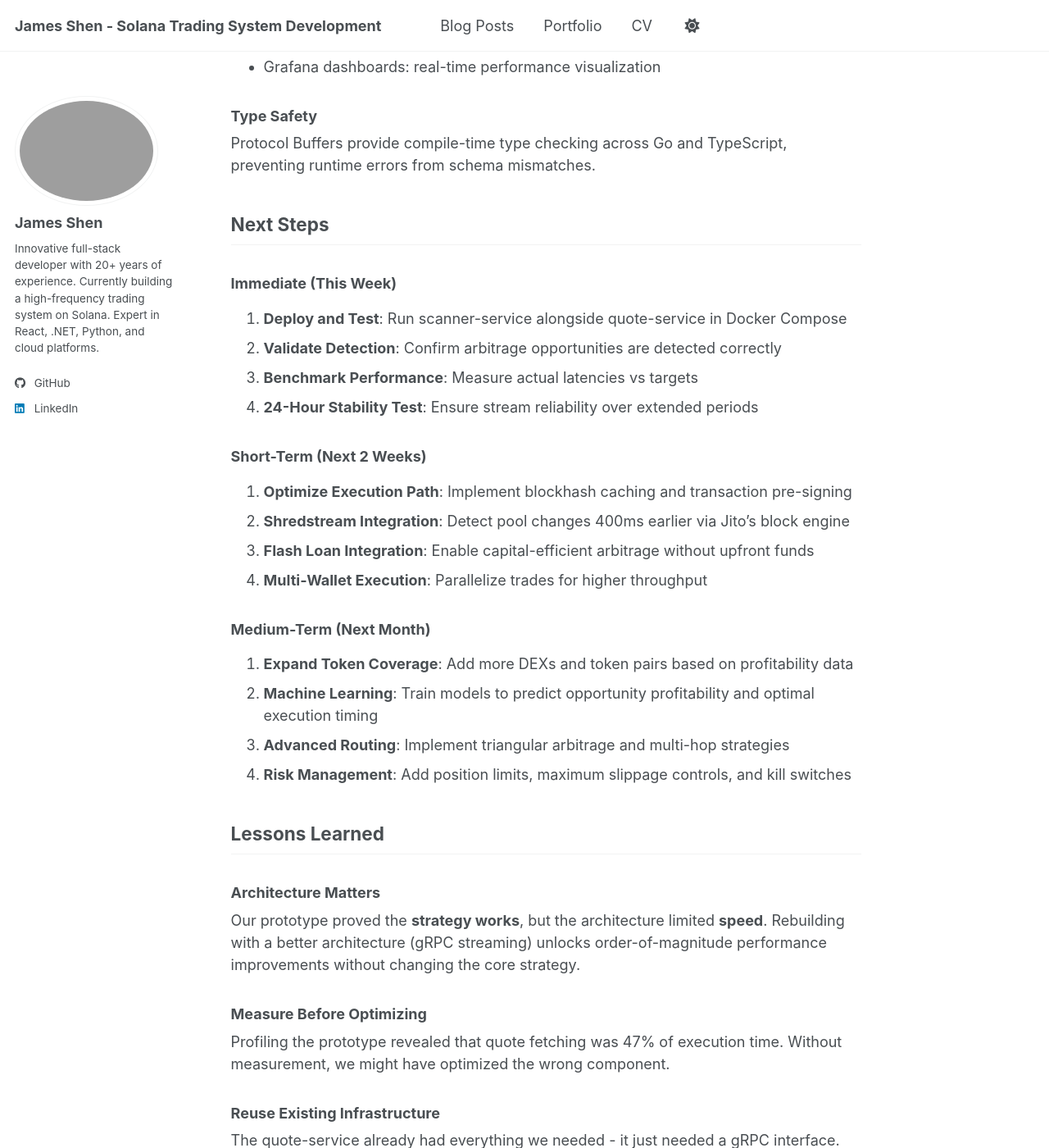
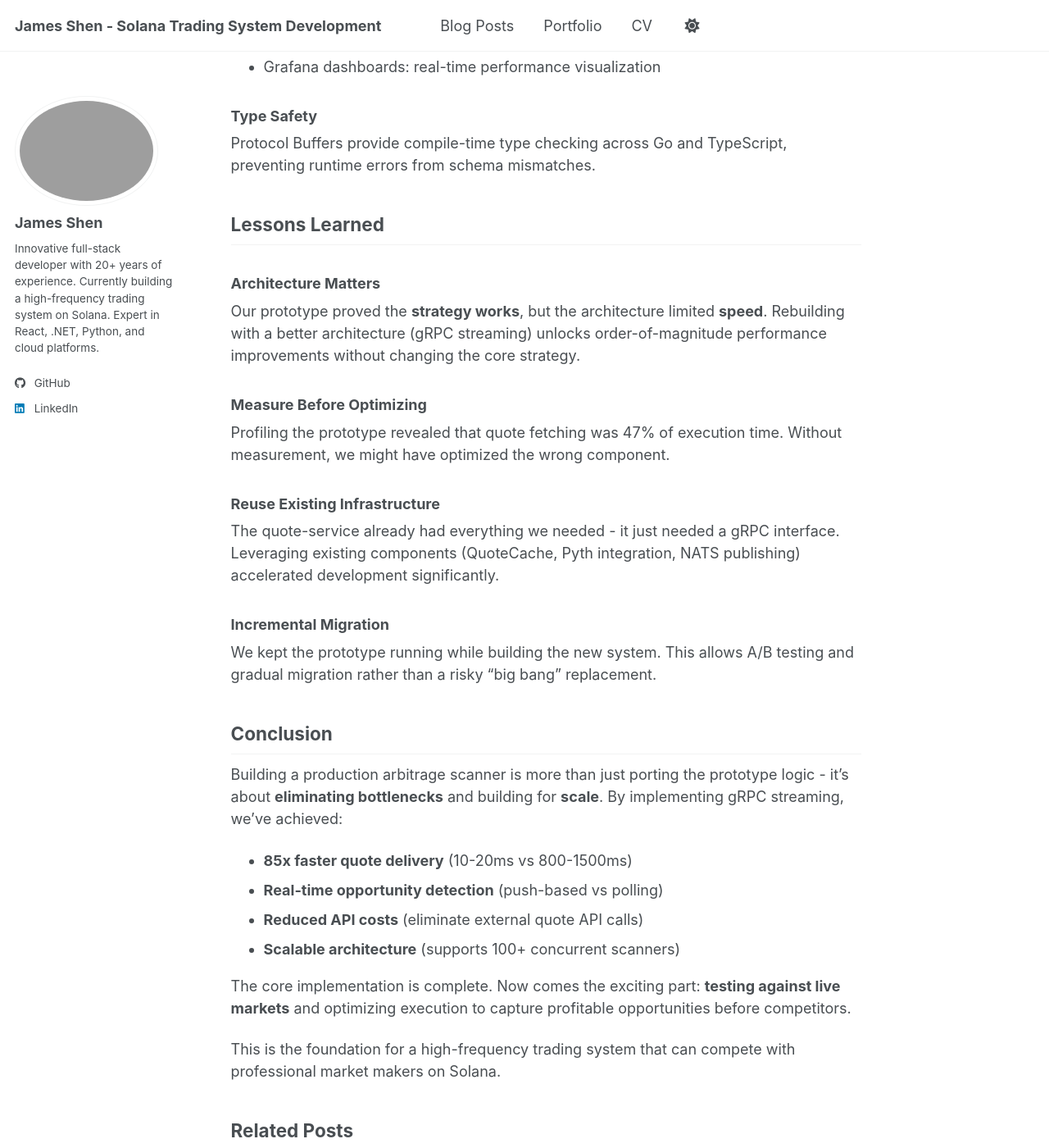
Before and after one commit to guidebee/guidebee.github.io, a Jekyll site: the page built from _posts/2025-12-13-arbitrage-scanner-grpc-streaming-architecture.md, in a window 1280 px wide and 1400 px high, scrolled down 10342 px. Shown: the whole window at 82% size. Built offline with Jekyll 4.4.1, drawn with Linux system fonts in a browser that asks for light colours; a script bundle is joined from its source files by our own code; library files that are not in the unit come from our copies; some of the changed text lies outside the part shown.

Commit message:
update doc

```diff
--- a/_posts/2025-12-13-arbitrage-scanner-grpc-streaming-architecture.md
+++ b/_posts/2025-12-13-arbitrage-scanner-grpc-streaming-architecture.md
@@ -341,29 +341,6 @@ Integration with existing monitoring stack:
 
 Protocol Buffers provide compile-time type checking across Go and TypeScript, preventing runtime errors from schema mismatches.
 
-## Next Steps
-
-### Immediate (This Week)
-
-1. **Deploy and Test**: Run scanner-service alongside quote-service in Docker Compose
-2. **Validate Detection**: Confirm arbitrage opportunities are detected correctly
-3. **Benchmark Performance**: Measure actual latencies vs targets
-4. **24-Hour Stability Test**: Ensure stream reliability over extended periods
-
-### Short-Term (Next 2 Weeks)
-
-1. **Optimize Execution Path**: Implement blockhash caching and transaction pre-signing
-2. **Shredstream Integration**: Detect pool changes 400ms earlier via Jito's block engine
-3. **Flash Loan Integration**: Enable capital-efficient arbitrage without upfront funds
-4. **Multi-Wallet Execution**: Parallelize trades for higher throughput
-
-### Medium-Term (Next Month)
-
-1. **Expand Token Coverage**: Add more DEXs and token pairs based on profitability data
-2. **Machine Learning**: Train models to predict opportunity profitability and optimal execution timing
-3. **Advanced Routing**: Implement triangular arbitrage and multi-hop strategies
-4. **Risk Management**: Add position limits, maximum slippage controls, and kill switches
-
 ## Lessons Learned
 
 ### Architecture Matters
@@ -405,9 +382,9 @@ This is the foundation for a high-frequency trading system that can compete with
 
 ## Technical Documentation
 
-- [Arbitrage Scanner Implementation Guide](https://github.com/yourusername/solana-trading-system/blob/main/docs/09-arbitrage-scanner-implementation.md)
-- [Quote Service Architecture](https://github.com/yourusername/solana-trading-system/tree/main/go/cmd/quote-service)
-- [Scanner Service Implementation](https://github.com/yourusername/solana-trading-system/tree/main/ts/apps/scanner-service)
+- [Arbitrage Scanner Implementation Guide](https://github.com/guidebee/solana-trading-system/blob/main/docs/09-arbitrage-scanner-implementation.md)
+- [Quote Service Architecture](https://github.com/guidebee/solana-trading-system/tree/main/go/cmd/quote-service)
+- [Scanner Service Implementation](https://github.com/guidebee/solana-trading-system/tree/main/ts/apps/scanner-service)
 
 ---
 
```
